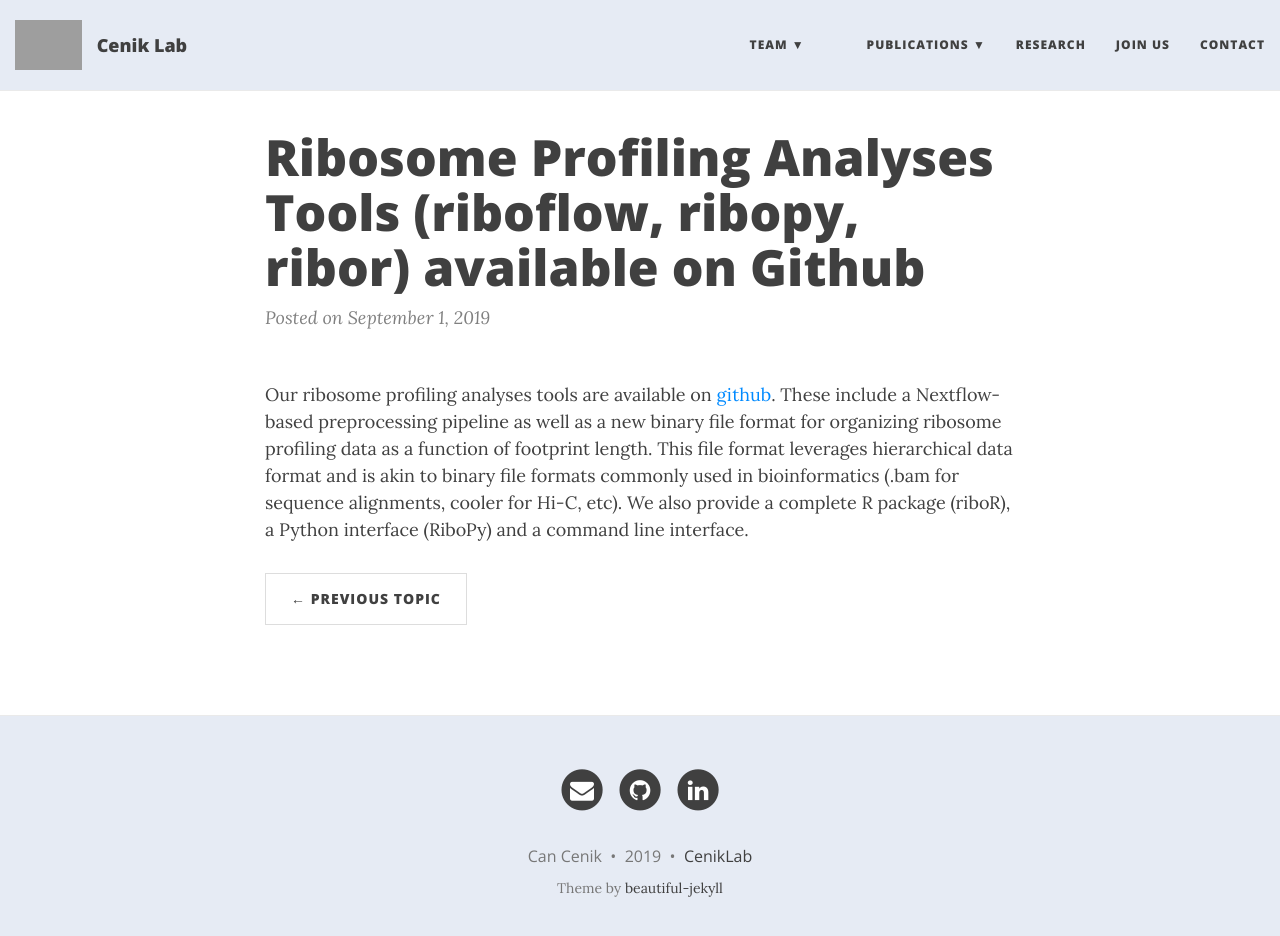
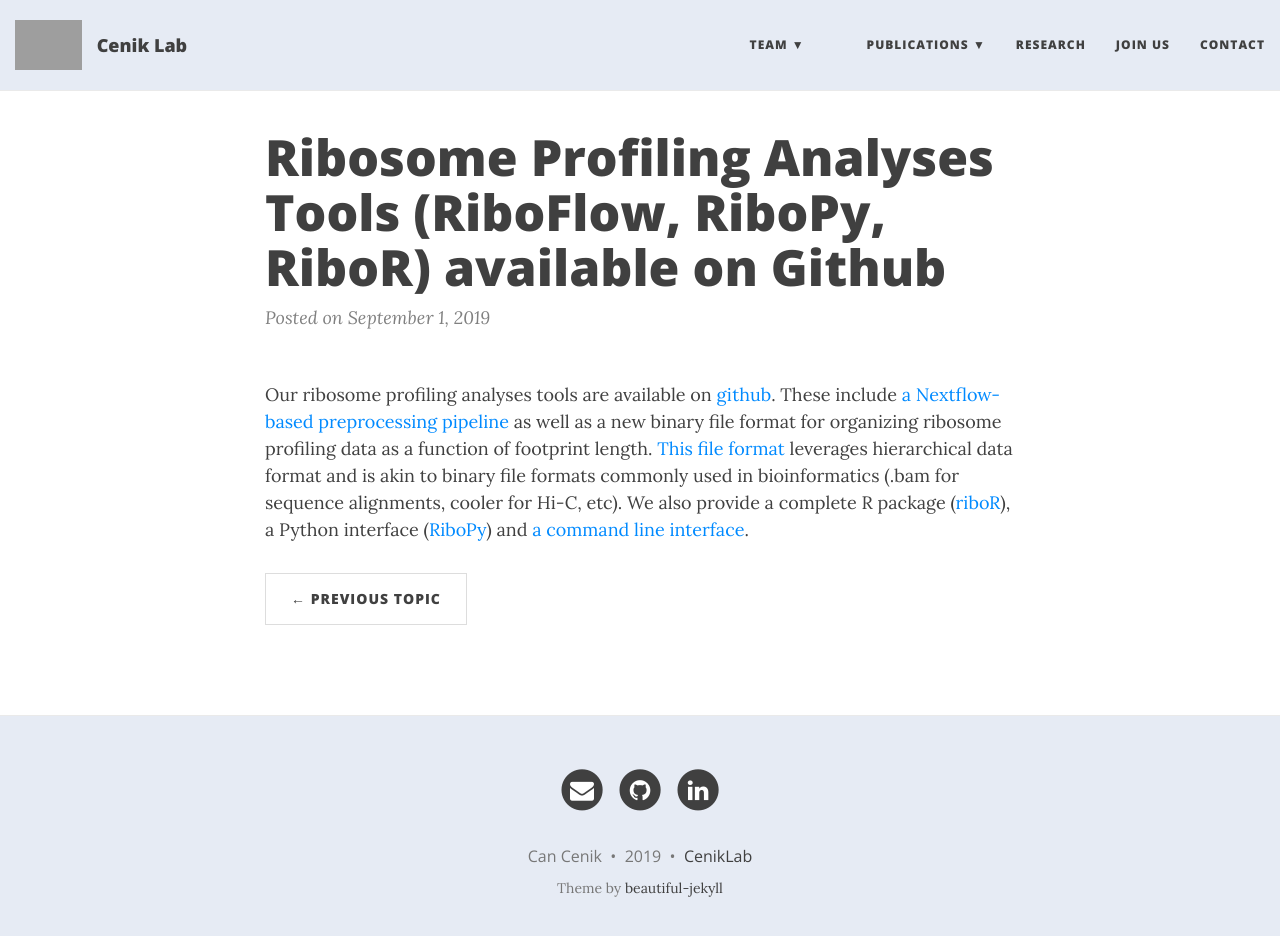
Before and after one commit to CenikLab/CenikLab.github.io, a Jekyll site: the page built from _posts/2019-09-01-ribosome_profiling_pipeline.html, in a window 1280 px wide and 949 px high. Shown: the top 936 px of the window. Built offline with Jekyll 4.4.1, drawn with Linux system fonts in a browser that asks for light colours; nearby versions of some CDN libraries; some of the changed lines change nothing that is shown; grey boxes are pictures that could not be loaded.

Commit message:
cosmetic updates on ribo software post

```diff
--- a/_posts/2019-09-01-ribosome_profiling_pipeline.html
+++ b/_posts/2019-09-01-ribosome_profiling_pipeline.html
@@ -1,14 +1,19 @@
 ---
 layout: post
-title: Ribosome Profiling Analyses Tools (riboflow, ribopy, ribor) available  on Github
+title: Ribosome Profiling Analyses Tools (RiboFlow, RiboPy, RiboR) available  on Github
 html: True
 summary: We released the first version of our ribosome profiling analyses tools.
 ---
 <p>
 Our ribosome profiling analyses tools are available on <a href="https://github.com/ribosomeprofiling/">github</a>.
-These include a Nextflow-based preprocessing pipeline as well as
+These include
+ <a href="https://github.com/ribosomeprofiling/riboflow">a Nextflow-based preprocessing pipeline</a> as well as
 a new binary file format for organizing ribosome profiling data as a function of footprint length.
-This file format leverages hierarchical data format and is akin to binary file formats commonly used in bioinformatics
-(.bam for sequence alignments, cooler for Hi-C, etc). We also provide a complete R package (riboR),
-a Python interface (RiboPy) and a command line interface.
+  <a href="https://ribopy.readthedocs.io/en/latest/ribo_file_format.html">This file format</a>
+  leverages hierarchical data format and is akin to binary file formats commonly used in bioinformatics
+(.bam for sequence alignments, cooler for Hi-C, etc). We also provide a complete R package
+(<a href="https://github.com/ribosomeprofiling/ribor">riboR</a>),
+a Python interface
+(<a href="https://github.com/ribosomeprofiling/ribopy">RiboPy</a>) and
+  <a href="https://ribopy.readthedocs.io/en/latest/cli.html">a command line interface</a>.
 </p>
```
